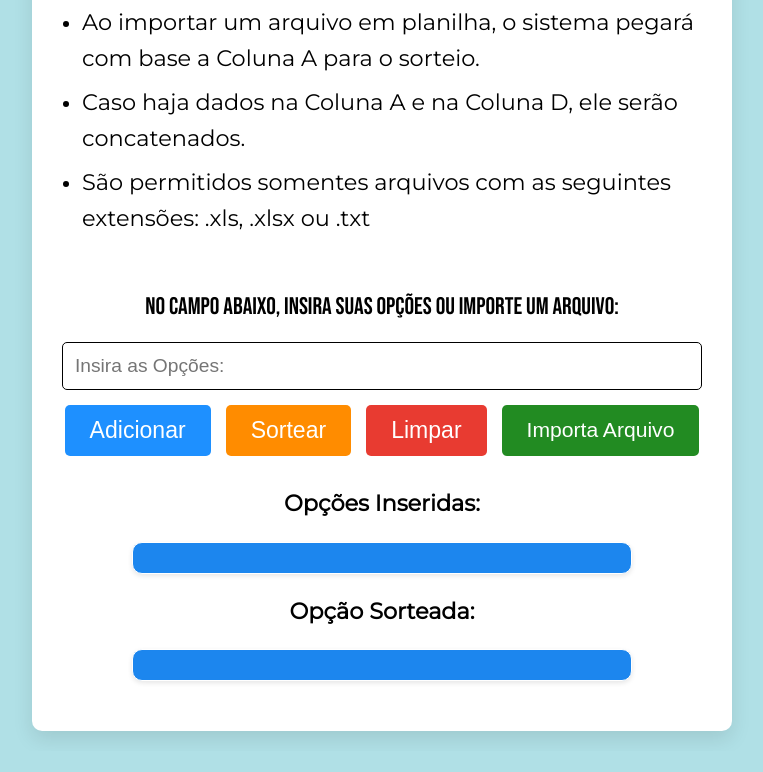
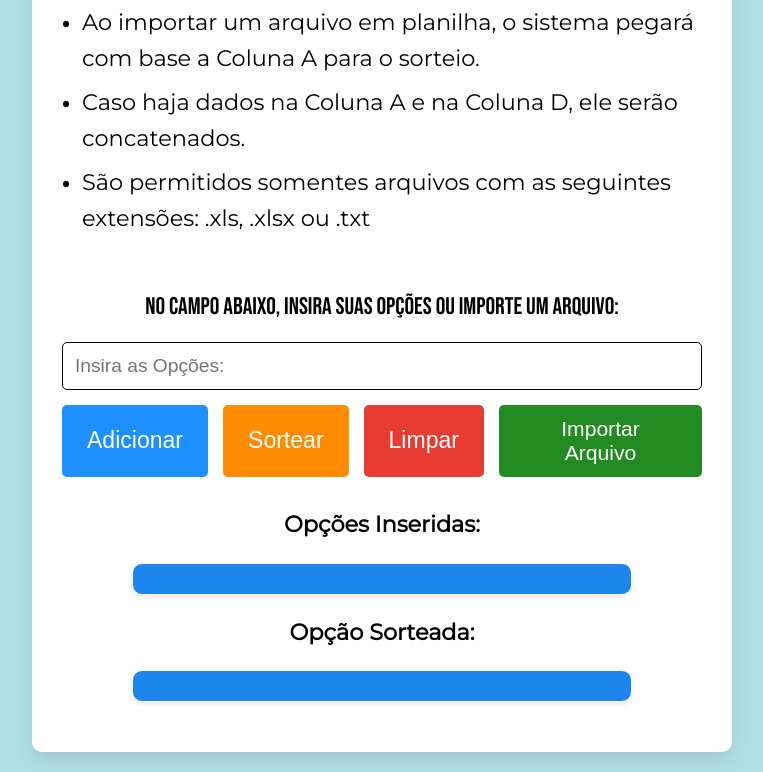
Before and after one commit to Halwyr/Sorteador, a plain HTML site: page index.html in a window 1280 px wide. Shown: the part 752-1524 px from the top of the page, without its empty margins (258-1021 px from the left). Before the commit the page ends 1503 px from the top, so only its background shows below. Drawn offline with nearby package versions, Linux system fonts and the light colour scheme.

Commit message:
Fix: Erro na digitação do botão Importar

```diff
--- a/index.html
+++ b/index.html
@@ -130,7 +130,7 @@
                 accept=".xls,.xlsx, .txt"
                 style="display: none"
               />
-              Importa Arquivo
+              Importar Arquivo
             </button>
           </div>
         </form>
```
